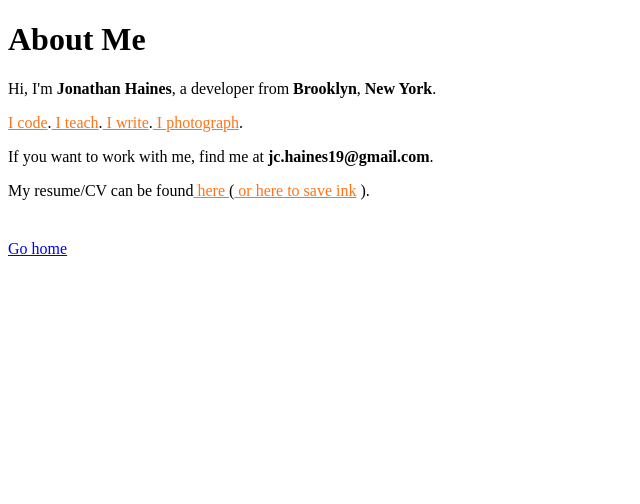
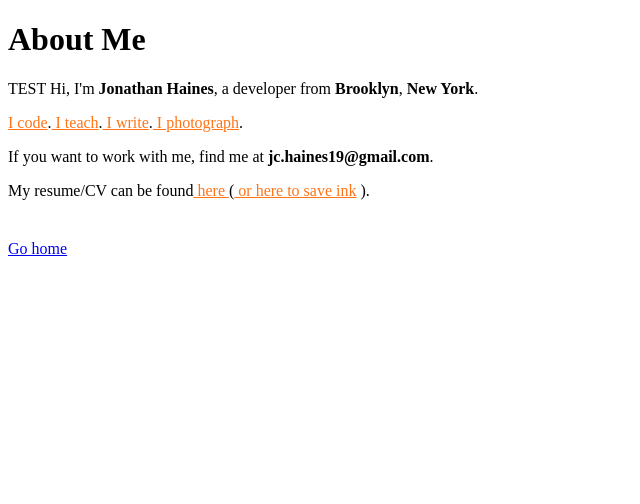
Before and after one commit to joncancode/fun-with-gatsby, a Gatsby site: page /about in a window 1280 px wide. Shown: the whole page, without its empty margins (0-640 px from the left). Built offline with nearby package versions, Linux system fonts and the light colour scheme; Gatsby itself is replaced by a stand-in of ours.

Commit message:
test reverted

```diff
--- a/src/pages/about.js
+++ b/src/pages/about.js
@@ -14,7 +14,7 @@ class About extends React.Component {
           >
             <h1 className="page-title">About Me</h1>
 
-            <p>Hi, I'm
+            <p>TEST Hi, I'm
                 <strong> Jonathan Haines</strong>, a developer from
                 <strong> Brooklyn</strong>,
                 <strong> New York</strong>.
```
